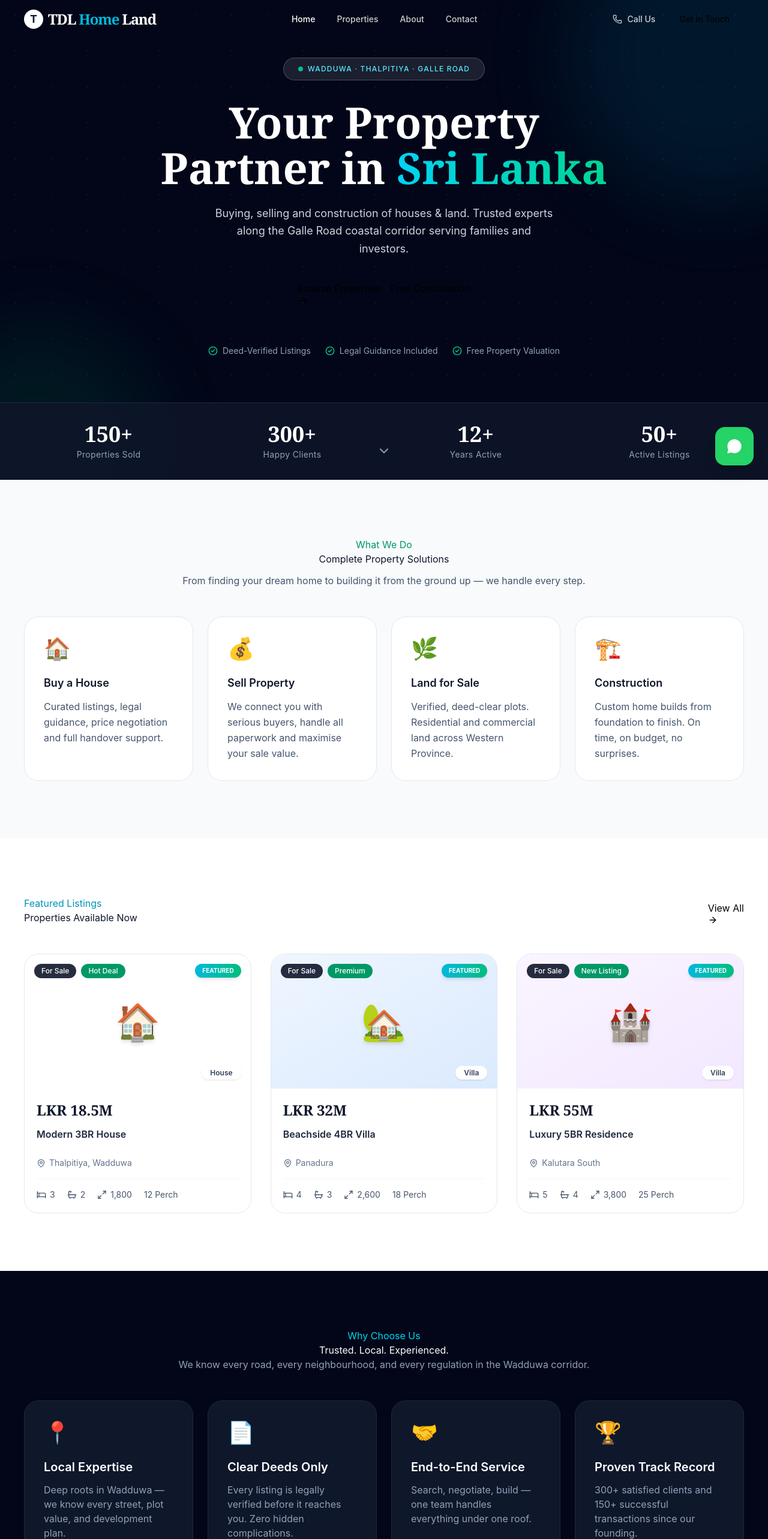
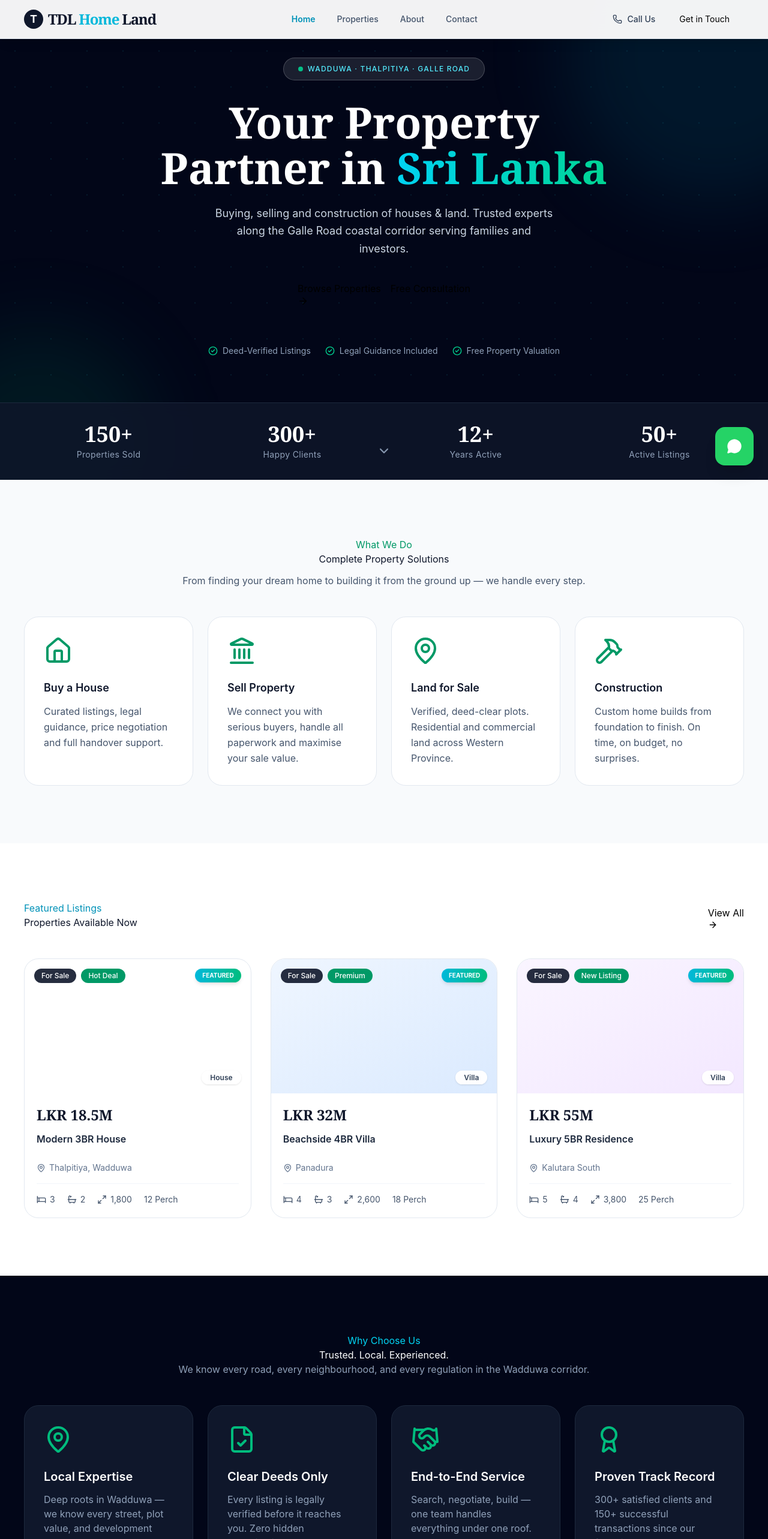
Before and after one commit to sasuniii0/tdl-homeland, a React (Vite) app: page / in a window 1280 px wide. Shown: the top 2566 px of the page at 60% size. Built offline with nearby package versions, Linux system fonts and the light colour scheme; a web font is replaced by a local one.

Commit message:
feat: Update Navbar component for dynamic background and replace emojis with icons in data

```diff
--- a/src/components/Navbar.jsx
+++ b/src/components/Navbar.jsx
@@ -1,5 +1,5 @@
 import { useState, useEffect } from "react";
-import { NavLink, Link } from "react-router-dom";
+import { NavLink, Link, useLocation } from "react-router-dom";
 import { Menu, X, Phone } from "lucide-react";
 
 const navLinks = [
@@ -9,17 +9,18 @@ const navLinks = [
   { to: "/contact",    label: "Contact" },
 ];
 
-export default function Navbar() {
+export default function Navbar({ transparent = false }) {
   const [open, setOpen] = useState(false);
   const [scrolled, setScrolled] = useState(false);
   const [hidden, setHidden] = useState(false);
   const [lastScrollY, setLastScrollY] = useState(0);
 
+  const location = useLocation();
+
   useEffect(() => {
     const handleScroll = () => {
       const currentScrollY = window.scrollY;
 
-      // Background change
       setScrolled(currentScrollY > 30);
 
       // Smart hide on scroll down
@@ -36,10 +37,16 @@ export default function Navbar() {
     return () => window.removeEventListener("scroll", handleScroll);
   }, [lastScrollY]);
 
+  // Force solid background on non-home pages
+  const isHome = location.pathname === "/";
+  const shouldBeTransparent = transparent && isHome;
+
   return (
     <header
       className={`fixed top-0 inset-x-0 z-50 transition-all duration-500 ${
-        scrolled ? "bg-white/95 backdrop-blur-lg shadow-lg border-b border-slate-200" : "bg-transparent"
+        scrolled || !shouldBeTransparent
+          ? "bg-white/95 backdrop-blur-lg shadow-lg border-b border-slate-200"
+          : "bg-transparent"
       } ${hidden ? "-translate-y-full" : "translate-y-0"}`}
     >
       <nav className="max-w-7xl mx-auto px-5 md:px-10 h-16 flex items-center justify-between">
@@ -47,14 +54,14 @@ export default function Navbar() {
         {/* Logo */}
         <Link to="/" className="flex items-center gap-2 group">
           <div className={`w-8 h-8 rounded-2xl flex items-center justify-center transition-all duration-300 ${
-            scrolled ? "bg-slate-900" : "bg-white shadow-md"
+            scrolled || !shouldBeTransparent ? "bg-slate-900" : "bg-white shadow-md"
           }`}>
             <span className={`text-lg font-bold transition-colors ${
-              scrolled ? "text-white" : "text-slate-900"
+              scrolled || !shouldBeTransparent ? "text-white" : "text-slate-900"
             }`}>T</span>
           </div>
           <span className={`font-serif text-2xl font-bold tracking-tighter transition-colors ${
-            scrolled ? "text-slate-900" : "text-white"
+            scrolled || !shouldBeTransparent ? "text-slate-900" : "text-white"
           }`}>
             TDL <span className="text-cyan-500">Home</span> Land
           </span>
@@ -70,8 +77,8 @@ export default function Navbar() {
               className={({ isActive }) =>
                 `text-sm font-medium transition-all duration-200 hover:text-cyan-600 ${
                   isActive
-                    ? scrolled ? "text-cyan-600 font-semibold" : "text-white"
-                    : scrolled ? "text-slate-600" : "text-white/80"
+                    ? (scrolled || !shouldBeTransparent) ? "text-cyan-600 font-semibold" : "text-white"
+                    : (scrolled || !shouldBeTransparent) ? "text-slate-600" : "text-white/80"
                 }`
               }
             >
@@ -85,7 +92,9 @@ export default function Navbar() {
           <a
             href="tel:+94XXXXXXXXX"
             className={`flex items-center gap-2 text-sm font-medium transition-colors ${
-              scrolled ? "text-slate-700 hover:text-slate-900" : "text-white/80 hover:text-white"
+              scrolled || !shouldBeTransparent
+                ? "text-slate-700 hover:text-slate-900"
+                : "text-white/80 hover:text-white"
             }`}
           >
             <Phone size={16} />
@@ -103,7 +112,9 @@ export default function Navbar() {
         {/* Mobile Menu Button */}
         <button
           className={`md:hidden p-2 transition-colors rounded-xl ${
-            scrolled ? "text-slate-900 hover:bg-slate-100" : "text-white hover:bg-white/10"
+            scrolled || !shouldBeTransparent
+              ? "text-slate-900 hover:bg-slate-100"
+              : "text-white hover:bg-white/10"
           }`}
           onClick={() => setOpen(!open)}
           aria-label="Toggle menu"
@@ -112,7 +123,7 @@ export default function Navbar() {
         </button>
       </nav>
 
-      {/* Mobile Menu - Slide Down with Better UX */}
+      {/* Mobile Menu */}
       <div
         className={`md:hidden bg-white border-t border-slate-100 shadow-xl overflow-hidden transition-all duration-300 ${
           open ? "max-h-screen opacity-100" : "max-h-0 opacity-0"
--- a/src/data/index.js
+++ b/src/data/index.js
@@ -13,7 +13,7 @@ export const properties = [
     sqft: 1800,
     featured: true,
     tag: "Hot Deal",
-    emoji: "🏠",
+    icon: "home",                    // replaced emoji
     gradient: "from-forest-50 to-forest-100",
   },
   {
@@ -30,7 +30,7 @@ export const properties = [
     sqft: null,
     featured: false,
     tag: "Deed Clear",
-    emoji: "🌿",
+    icon: "land-plot",               // replaced emoji
     gradient: "from-gold-50 to-sand-100",
   },
   {
@@ -47,7 +47,7 @@ export const properties = [
     sqft: 2600,
     featured: true,
     tag: "Premium",
-    emoji: "🏡",
+    icon: "home",                    // replaced emoji
     gradient: "from-blue-50 to-blue-100",
   },
   {
@@ -64,7 +64,7 @@ export const properties = [
     sqft: 1100,
     featured: false,
     tag: null,
-    emoji: "🏘️",
+    icon: "house",                   // replaced emoji
     gradient: "from-forest-50 to-forest-100",
   },
   {
@@ -81,7 +81,7 @@ export const properties = [
     sqft: null,
     featured: false,
     tag: "Road Front",
-    emoji: "🌳",
+    icon: "land-plot",               // replaced emoji
     gradient: "from-gold-50 to-sand-100",
   },
   {
@@ -98,7 +98,7 @@ export const properties = [
     sqft: 3800,
     featured: true,
     tag: "New Listing",
-    emoji: "🏰",
+    icon: "building",                // replaced emoji
     gradient: "from-purple-50 to-purple-100",
   },
 ];
@@ -106,7 +106,7 @@ export const properties = [
 export const services = [
   {
     id: 1,
-    icon: "🏠",
+    icon: "home",                    // replaced emoji
     title: "Buy a House",
     desc: "Curated listings, legal guidance, price negotiation and full handover support.",
     color: "bg-forest-50 border-forest-200",
@@ -114,7 +114,7 @@ export const services = [
   },
   {
     id: 2,
-    icon: "💰",
+    icon: "sell",                    // replaced emoji
     title: "Sell Property",
     desc: "We connect you with serious buyers, handle all paperwork and maximise your sale value.",
     color: "bg-gold-50 border-gold-200",
@@ -122,7 +122,7 @@ export const services = [
   },
   {
     id: 3,
-    icon: "🌿",
+    icon: "land-plot",               // replaced emoji
     title: "Land for Sale",
     desc: "Verified, deed-clear plots. Residential and commercial land across Western Province.",
     color: "bg-forest-50 border-forest-200",
@@ -130,7 +130,7 @@ export const services = [
   },
   {
     id: 4,
-    icon: "🏗️",
+    icon: "construction",            // replaced emoji
     title: "Construction",
     desc: "Custom home builds from foundation to finish. On time, on budget, no surprises.",
     color: "bg-sand-50 border-sand-300",
--- a/src/pages/Home.jsx
+++ b/src/pages/Home.jsx
@@ -1,5 +1,17 @@
 import { Link } from "react-router-dom";
-import { ArrowRight, ChevronDown, Star, CheckCircle2 } from "lucide-react";
+import {
+  ArrowRight,
+  ChevronDown,
+  Star,
+  CheckCircle2,
+  MapPin,
+  FileCheck,
+  Handshake,
+  Award,
+  Home as HomeIcon,     // ← Renamed to avoid conflict
+  Landmark,
+  Hammer
+} from "lucide-react";
 import { motion } from "framer-motion";
 import PropertyCard from "../components/PropertyCard";
 import { FadeUp, StaggerGrid, StaggerItem } from "../components/Animate";
@@ -17,7 +29,7 @@ function Hero() {
       <div className="absolute -bottom-32 -left-32 w-96 h-96 rounded-full bg-emerald-500/10 blur-3xl pointer-events-none" />
 
       <div className="relative max-w-7xl mx-auto px-5 md:px-10 pt-24 pb-16 flex justify-center">
-        <div className="max-w-3xl text-center">   {/* ← Increased width + centered */}
+        <div className="max-w-3xl text-center">
 
           <motion.div
             initial={{ opacity: 0, y: 20 }}
@@ -111,7 +123,12 @@ function Services() {
           {services.map((svc) => (
             <StaggerItem key={svc.id}>
               <div className="bg-white border border-slate-200 rounded-3xl p-8 hover:shadow-xl hover:-translate-y-2 transition-all duration-300 h-full group">
-                <div className="text-4xl mb-6 group-hover:scale-110 transition-transform">{svc.icon}</div>
+                <div className="text-4xl mb-6 group-hover:scale-110 transition-transform text-emerald-600">
+                  {svc.icon === "home" && <HomeIcon size={48} />}
+                  {svc.icon === "sell" && <Landmark size={48} />}
+                  {svc.icon === "land-plot" && <MapPin size={48} />}
+                  {svc.icon === "construction" && <Hammer size={48} />}
+                </div>
                 <h3 className="text-lg font-semibold text-slate-900 mb-3">{svc.title}</h3>
                 <p className="text-slate-600 leading-relaxed">{svc.desc}</p>
               </div>
@@ -150,10 +167,10 @@ function FeaturedListings() {
 
 function WhyUs() {
   const reasons = [
-    { icon: "📍", title: "Local Expertise", desc: "Deep roots in Wadduwa — we know every street, plot value, and development plan." },
-    { icon: "📄", title: "Clear Deeds Only", desc: "Every listing is legally verified before it reaches you. Zero hidden complications." },
-    { icon: "🤝", title: "End-to-End Service", desc: "Search, negotiate, build — one team handles everything under one roof." },
-    { icon: "🏆", title: "Proven Track Record", desc: "300+ satisfied clients and 150+ successful transactions since our founding." },
+    { icon: <MapPin size={48} />, title: "Local Expertise", desc: "Deep roots in Wadduwa — we know every street, plot value, and development plan." },
+    { icon: <FileCheck size={48} />, title: "Clear Deeds Only", desc: "Every listing is legally verified before it reaches you. Zero hidden complications." },
+    { icon: <Handshake size={48} />, title: "End-to-End Service", desc: "Search, negotiate, build — one team handles everything under one roof." },
+    { icon: <Award size={48} />, title: "Proven Track Record", desc: "300+ satisfied clients and 150+ successful transactions since our founding." },
   ];
 
   return (
@@ -166,10 +183,10 @@ function WhyUs() {
         </FadeUp>
 
         <StaggerGrid className="grid grid-cols-1 sm:grid-cols-2 lg:grid-cols-4 gap-6">
-          {reasons.map((r) => (
-            <StaggerItem key={r.title}>
+          {reasons.map((r, index) => (
+            <StaggerItem key={index}>
               <div className="bg-slate-900 border border-slate-800 hover:border-cyan-500/30 rounded-3xl p-8 transition-all hover:bg-slate-800/80 h-full">
-                <div className="text-4xl mb-6">{r.icon}</div>
+                <div className="text-emerald-500 mb-6">{r.icon}</div>
                 <h3 className="text-xl font-semibold text-white mb-3">{r.title}</h3>
                 <p className="text-slate-400">{r.desc}</p>
               </div>
```
